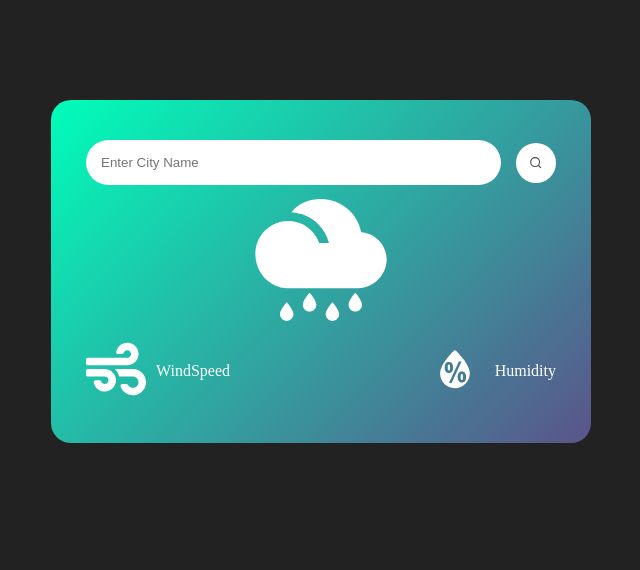
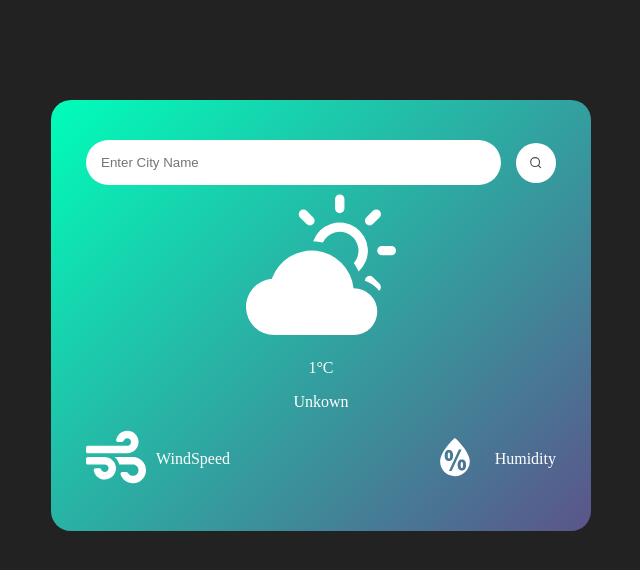
Before and after one commit to amir-shahidi-78/weather-app, a React (Vite) app: page / in a window 1280 px wide. Shown: the top 570 px of the page, without its empty margins (319-959 px from the left). Built offline with nearby package versions, Linux system fonts and the light colour scheme.

Commit message:
feat: Add the WeatherInfo component for showing the main weather Info

```diff
--- a/src/App.tsx
+++ b/src/App.tsx
@@ -9,6 +9,7 @@ import WeatherDetail from "./components/WeatherDetail";
 import WeatherStatusIcon from "./components/WeatherStatusIcon";
 import { FaWind } from "react-icons/fa";
 import { WiHumidity } from "react-icons/wi";
+import WeatherInfo from "./components/WeatherInfo";
 
 function App() {
   const [weatherData, setWeatherData] = useState<WeatherData>();
@@ -32,10 +33,26 @@ function App() {
     <div className="container">
       <div className="card">
         <SearchForm onSearchCity={(city) => setSelectedCity(city)} />
-        <WeatherStatusIcon condition="Rain" size={150} />
+        <WeatherStatusIcon
+          condition={weatherData?.weather?.[0]?.main ?? "Clouds"}
+          size={150}
+        />
+        <WeatherInfo
+          status={weatherData?.weather[0]?.main ?? ""}
+          temperature={weatherData?.main.temp ?? 1}
+          city={weatherData?.name ?? "Unkown"}
+        />
         <div style={{ display: "flex", justifyContent: "space-between" }}>
-          <WeatherDetail icon={<FaWind size={60} />} label="WindSpeed" />
-          <WeatherDetail icon={<WiHumidity size={60} />} label="Humidity" />
+          <WeatherDetail
+            value={weatherData?.wind.speed}
+            icon={<FaWind size={60} />}
+            label="WindSpeed"
+          />
+          <WeatherDetail
+            value={weatherData?.main.humidity}
+            icon={<WiHumidity size={60} />}
+            label="Humidity"
+          />
         </div>
       </div>
     </div>
--- /dev/null
+++ b/src/components/WeatherInfo/WeatherInfo.tsx
@@ -0,0 +1,16 @@
+interface Props {
+  city: string;
+  temperature: number;
+  status: string;
+}
+const WeatherInfo = ({ status, temperature, city }: Props) => {
+  return (
+    <div>
+      <h2>{status}</h2>
+      <p>{temperature}&deg;C</p>
+      <p>{city}</p>
+    </div>
+  );
+};
+
+export default WeatherInfo;
--- /dev/null
+++ b/src/components/WeatherInfo/index.ts
@@ -0,0 +1,2 @@
+import WeatherInfo from "./WeatherInfo";
+export default WeatherInfo;
```
